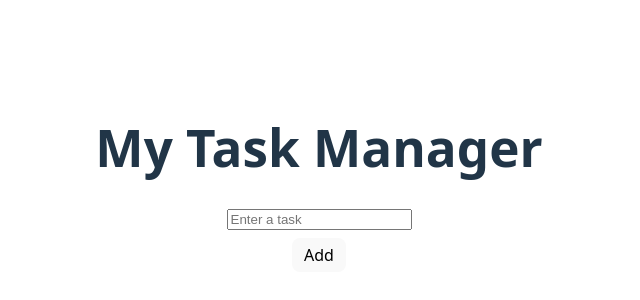
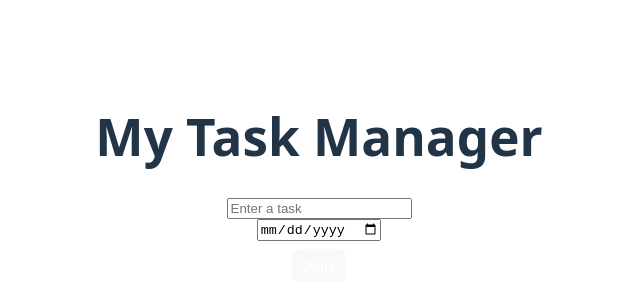
Before and after one commit to goose44/TaskManager, a React (Vite) app: page / in a window 1280 px wide. Shown: the part 202-502 px from the top of the page, without its empty margins (321-961 px from the left). Built offline with nearby package versions, Linux system fonts and the light colour scheme.

Commit message:
added some changes

```diff
--- a/src/App.css
+++ b/src/App.css
@@ -31,40 +31,25 @@ li {
   list-style-type: none;
 }
 
-/*
-.logo {
-  height: 6em;
-  padding: 1.5em;
-  will-change: filter;
-  transition: filter 300ms;
-}
-.logo:hover {
-  filter: drop-shadow(0 0 2em #646cffaa);
-}
-.logo.react:hover {
-  filter: drop-shadow(0 0 2em #61dafbaa);
+.task-item {
+  display: flex;
+  justify-content: space-between;
+  align-items: center;
+  margin-bottom: 10px;
 }
 
-@keyframes logo-spin {
-  from {
-    transform: rotate(0deg);
-  }
-  to {
-    transform: rotate(360deg);
-  }
+.task-left {
+  display: flex;
+  align-items: center;
+  gap: 10px;
 }
 
-@media (prefers-reduced-motion: no-preference) {
-  a:nth-of-type(2) .logo {
-    animation: logo-spin infinite 20s linear;
-  }
+.task-text {
+  display: flex;
+  flex-direction: column;
 }
 
-.card {
-  padding: 2em;
+.due-date {
+  font-size: 0.8rem;
+  color: gray;
 }
-
-.read-the-docs {
-  color: #888;
-}
-*/
--- a/src/App.jsx
+++ b/src/App.jsx
@@ -4,6 +4,7 @@ import './App.css';
 function App() {
   const [tasks, setTasks] = useState([]);
   const [input, setInput] = useState("");
+  const [dueDate, setDueDate] = useState("");
 
   // load tasks from localStorage on first load
   useEffect(() => {
@@ -28,11 +29,19 @@ function App() {
     }
   }, [tasks]);
 
+  // func to add tasks
   const addTask = () => {
     if (input.trim() === "") return;
-    const newTask = { text: input, completed: false };
+
+    const newTask = {
+      text: input,
+      completed: false,
+      dueDate: dueDate || null
+    };
+
     setTasks([...tasks, newTask]);
     setInput("");
+    setDueDate("");
   };
 
   const handleKeyDown = (e) => {
@@ -64,23 +73,38 @@ function App() {
         onKeyDown={handleKeyDown}
         placeholder="Enter a task"
       />
+
+      <input
+        type="date"
+        value={dueDate}
+        onChange={(e) => setDueDate(e.target.value)}
+      />
       <button onClick={addTask}>Add</button>
 
       <ul>
         {tasks.map((task, index) => (
-          <li key={index}>
+          <li key={index} className="task-item">
+            <div className="task-left">
               <input
                 type="checkbox"
                 checked={task.completed}
                 onChange={() => toggleComplete(index)}
               />
-            <span style={{
-              textDecoration: task.completed ? 'line-through' : 'none',
-              marginLeft: '0.5rem'
-            }}>
+
+              <div className="task-text">
+                <span style={{textDecoration: task.completed ? 'line-through' : 'none'}}>
                   {task.text}
                 </span>
-            <button onClick={() => deleteTask(index)} style={{ marginLeft: '1rem' }}>
+
+                {task.dueDate && (
+                  <div className="due-date">
+                    Due: {task.dueDate}
+                  </div>
+                )}
+              </div>
+            </div>
+
+            <button onClick={() => deleteTask(index)}>
               Delete
             </button>
           </li>
--- a/src/index.css
+++ b/src/index.css
@@ -3,9 +3,8 @@
   line-height: 1.5;
   font-weight: 400;
 
-  color-scheme: light dark;
-  color: rgba(255, 255, 255, 0.87);
-  background-color: #242424;
+  color: #213547;
+  background-color: #f4f4f4;
 
   font-synthesis: none;
   text-rendering: optimizeLegibility;
@@ -42,9 +41,8 @@ button {
   font-size: 1em;
   font-weight: 500;
   font-family: inherit;
-  background-color: #ffffff;
-  cursor: pointer;
-  transition: border-color 0.25s;
+  background-color: #4e73df;
+  color: white
 }
 button:hover {
   border-color: #646cff;
```
Lines whose indentation alone changed are shown as unchanged.
